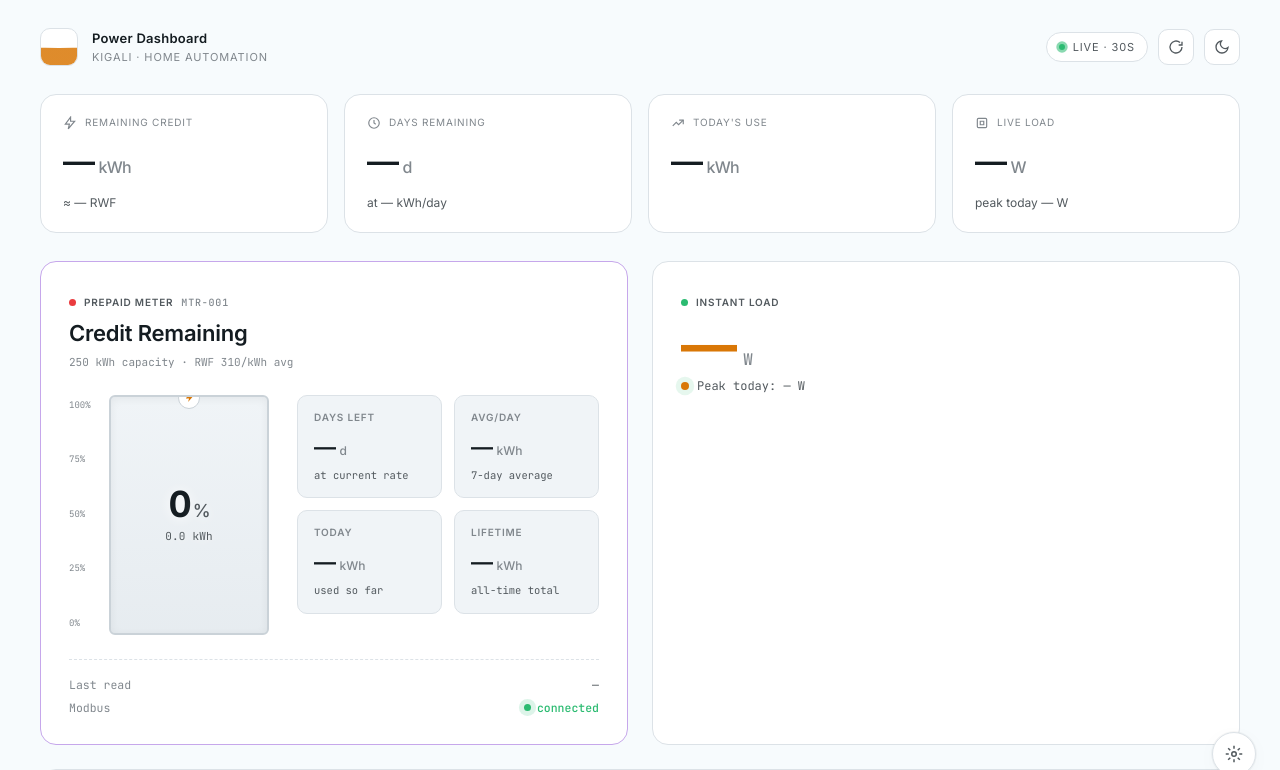
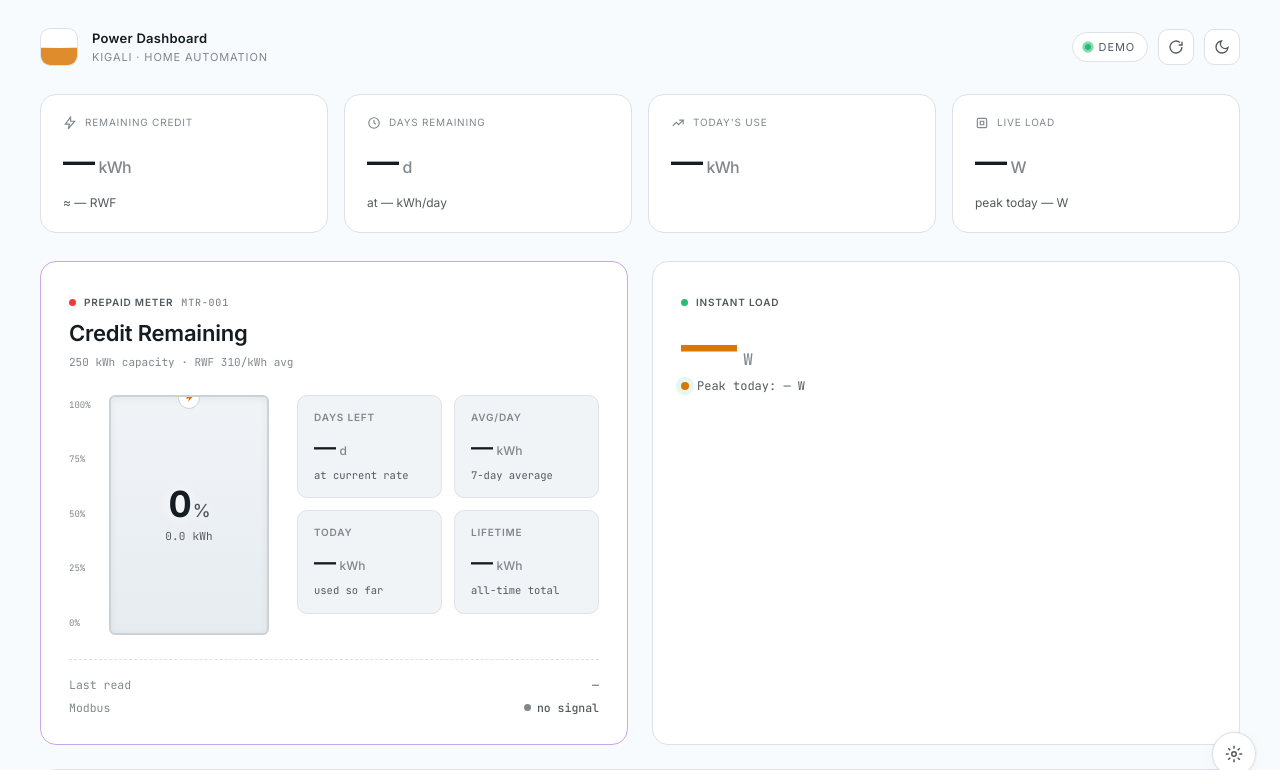
Before and after one commit to sloppytoussy/home-automation, a Flask app: page / in a window 1280 px wide. Shown: the top 770 px of the page. Run offline with Flask 3, Linux system fonts and the light colour scheme; data that the repository does not hold is empty; some libraries are stand-ins or nearby versions.

Commit message:
Clarify dashboard demo and status labels
Reviewed-by: Toussaint Kaneza <tkaneza@mass-group.org>

```diff
--- a/projects/power-dashboard/dashboard/templates/index.html
+++ b/projects/power-dashboard/dashboard/templates/index.html
@@ -1285,7 +1285,7 @@ function MeterCard({ meter, accent, vizStyle = "gauge", density = "comfortable",
         </div>
         <div className="foot-row">
           <span style={{ color: "var(--muted)" }}>Modbus</span>
-          <span className="pump-state on"><span className="pump-dot" />connected</span>
+          <span className={`pump-state${r.instant_load_w != null ? " on" : ""}`}><span className="pump-dot" />{r.instant_load_w != null ? "signal" : "no signal"}</span>
         </div>
       </div>
     </div>
@@ -1895,7 +1895,7 @@ function App() {
           </div>
         </div>
         <div className="topbar-right">
-          <span className="live-pill">Live · 30s</span>
+          <span className="live-pill">{hasLiveReading ? "Live · 30s" : "Demo"}</span>
           <button className="icon-btn" aria-label="Refresh" title="Refresh" onClick={fetchAll}>
             <svg width="16" height="16" viewBox="0 0 24 24" fill="none" stroke="currentColor" strokeWidth="2">
               <path d="M21 12a9 9 0 1 1-3-6.7" /><path d="M21 4v5h-5" />
--- a/projects/water-monitor/dashboard/templates/index.html
+++ b/projects/water-monitor/dashboard/templates/index.html
@@ -1454,9 +1454,9 @@ function App() {
           <div className="eyebrow">{SUMMARY_ICONS.source} Tank 2 source</div>
           <div className="big" style={{ display: "flex", alignItems: "baseline", gap: 8, textTransform: "capitalize" }}>
             {tank2?.active_source ?? "—"}
-            {tank2 && <small style={{ color: "var(--accent)" }}>● live</small>}
+            {tank2?.reading?.time && <small style={{ color: "var(--accent)" }}>● live</small>}
           </div>
-          <div className="sub">auto-fallback armed</div>
+          <div className="sub">source configurable</div>
         </div>
         <div className="summary-tile">
           <div className="eyebrow">{SUMMARY_ICONS.rate} Today's use</div>
```
